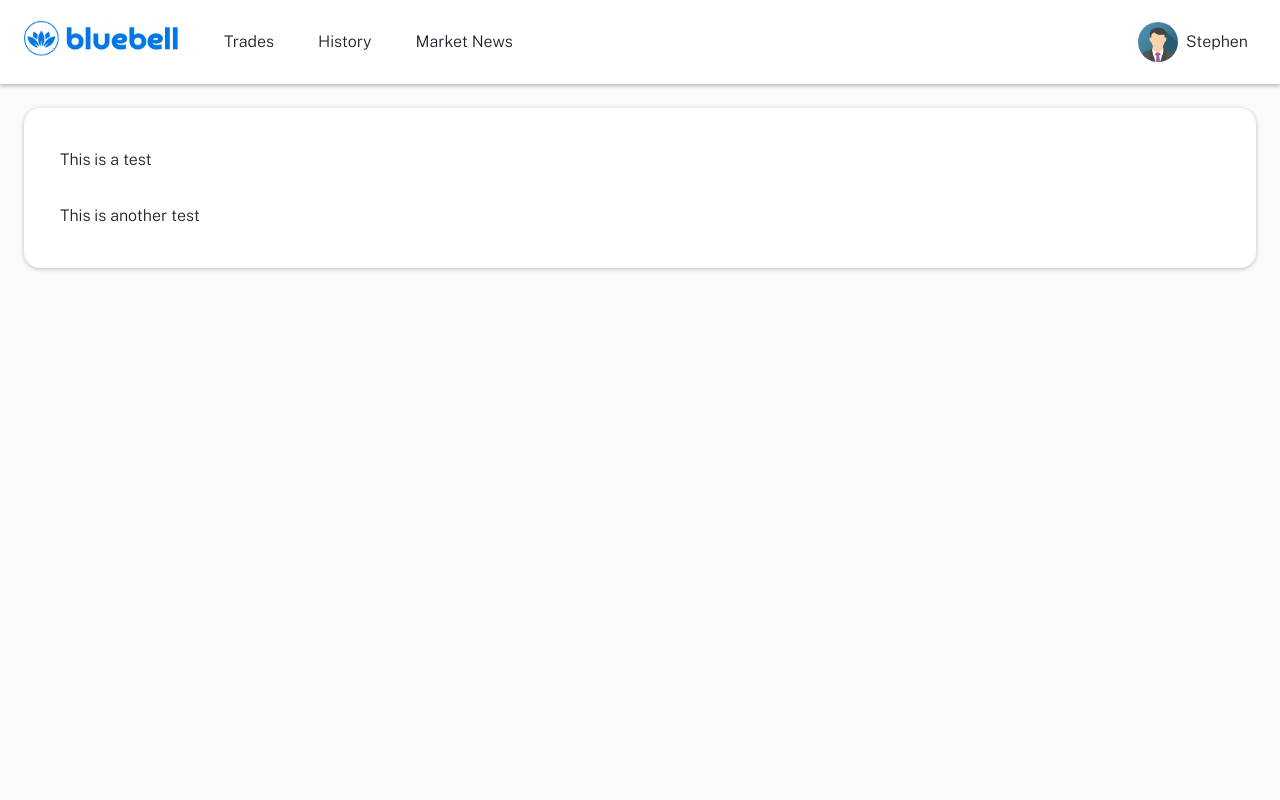
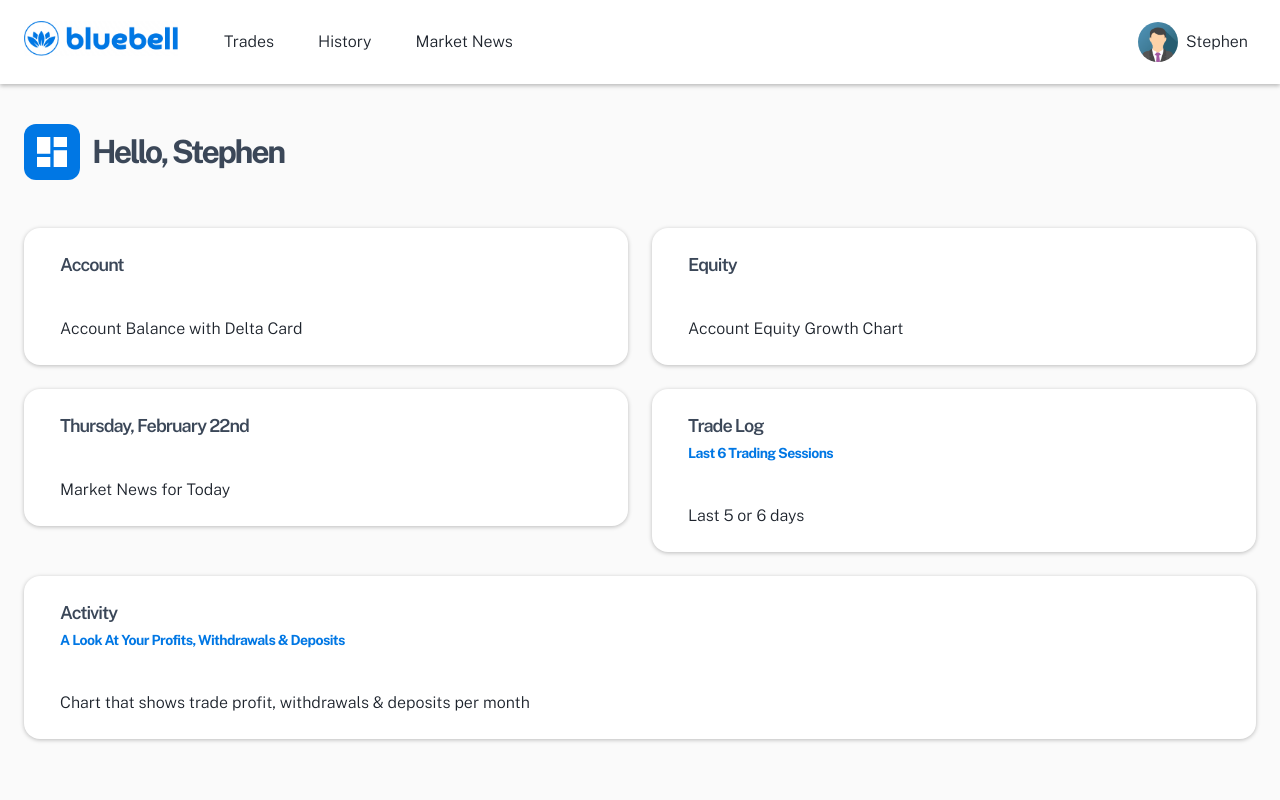
Before and after one commit to sPrizio/bluebell-ui, a Next.js app: page /dashboard in a window 1280 px wide. Shown: the top 800 px of the page. Built offline with nearby package versions, Linux system fonts and the light colour scheme.

Commit message:
implements global page loader, dashboard scaffolding

```diff
--- a/app/components/Footer/Footer.module.scss
+++ b/app/components/Footer/Footer.module.scss
@@ -3,7 +3,7 @@
 
 .footer {
   width: 100%;
-  padding: 1.5rem 0;
+  padding: 10rem 0 5rem 0;
 
   &__container {
     @include container;
--- a/app/components/Navigation/navbar/NavBar.tsx
+++ b/app/components/Navigation/navbar/NavBar.tsx
@@ -9,6 +9,7 @@ import MainLogo from "@/app/components/Navigation/logo/MainLogo";
 import Avatar from "@/app/components/Navigation/avatar/Avatar";
 import UserMenu from "@/app/components/Navigation/menu/UserMenu";
 import {usePathname} from "next/navigation";
+import Link from "next/link";
 
 /**
  * The top-page navigation component
@@ -44,7 +45,9 @@ function NavBar() {
       <div className={styles[`${baseClass}__container`]}>
         <div className={styles[`${baseClass}__items`] + ' ' + styles[`${baseClass}__items--left`]}>
           <div className={styles[`${baseClass}__item`] + ' ' + styles[`${baseClass}__item--brand`]}>
-            <MainLogo />
+            <Link href={'/dashboard'}>
+              <MainLogo />
+            </Link>
           </div>
           <div className={styles[`${baseClass}__item`]}>
             <NavBarItem route={'/trades'} label={'Trades'} active={'/trades' === currentTab}
--- /dev/null
+++ b/app/dashboard/layout.module.scss
@@ -0,0 +1,32 @@
+@import "app/variables.module";
+@import "app/mixins.module";
+
+.dashboard-page {
+  &__page-row {
+    width: 100%;
+    display: flex;
+    flex-direction: row;
+    align-items: flex-start;
+    justify-content: center;
+
+    &:not(:first-child) {
+      margin-top: 1.5rem;
+    }
+
+    &:not(:last-child) {
+      margin-bottom: 1.5rem;
+    }
+  }
+
+  &__page-column {
+    flex: 1;
+
+    &:not(:first-child) {
+      margin-left: 12px;
+    }
+
+    &:not(:last-child) {
+      margin-right: 12px;
+    }
+  }
+}
--- /dev/null
+++ b/app/dashboard/layout.tsx
@@ -0,0 +1,31 @@
+import {MdDashboard} from "react-icons/md";
+import PageHeaderSection from "@/app/components/Section/page/header/PageHeaderSection";
+import React from "react";
+import styles from './layout.module.scss'
+
+/**
+ * The default layout for the dashboard page
+ *
+ * @author Stephen Prizio
+ * @version 0.0.1
+ */
+export default function DashboardLayout({children}: {children: React.ReactNode}) {
+
+  const baseClass = "dashboard-page"
+
+
+  //  RENDER
+
+  return (
+    <div className={styles[baseClass]}>
+      <PageHeaderSection
+        title={'Hello, Stephen'}
+        controls={[]}
+        icon={<MdDashboard/>}
+      />
+      <div>
+        {children}
+      </div>
+    </div>
+  )
+}
--- a/app/dashboard/page.tsx
+++ b/app/dashboard/page.tsx
@@ -1,9 +1,18 @@
 'use client'
 
+import styles from './layout.module.scss'
+import React, {useEffect, useState} from "react";
 import BaseCard from "@/app/components/Card/BaseCard";
-import {useEffect, useState} from "react";
 
+/**
+ * The dashboard page
+ *
+ * @author Stephen Prizio
+ * @version 0.0.1
+ */
 export default function Dashboard() {
+
+  const baseClass = "dashboard-page"
 
   const [isLoading, setIsLoading] = useState<boolean>(false)
 
@@ -14,25 +23,54 @@ export default function Dashboard() {
   //  RENDER
 
   return (
-        <div className="">
-            <br/>
-            {/*<SimpleButton variant={"primary"} text={'Primary'}  />
-            <br />
-            <SimpleButton variant={"secondary"} text={'Secondary'}  />
-            <br />
-            <SimpleButton variant={"tertiary"} text={'Tertiary'}  />
-            <br />
-            <SimpleButton variant={"secondary"} text={'Primary'} loading={true}  />
-            <br />
-            <SimpleButton variant={"primary"} text={'Primary'} plain={true}  />
-            <br />
-            <SimpleButton variant={"secondary"} text={'Secondary (Active)'} plain={true} active={true}  />
-            <br />*/}
-            <div className="container">
+    <div className={styles[baseClass]}>
+      <div className={styles[`${baseClass}__page-row`]}>
+        <div className={styles[`${baseClass}__page-column`]}>
           <BaseCard
+            title={'Account'}
             hasBorder={false}
-                    content={[<p key={0}>This is a test</p>, <p key={1}>This is another test</p>]}
+            hasOverflow={false}
+            content={[<div key={0}>Account Balance with Delta Card</div>]}
           />
+        </div>
+        <div className={styles[`${baseClass}__page-column`]}>
+          <BaseCard
+            title={'Equity'}
+            hasBorder={false}
+            hasOverflow={false}
+            content={[<div key={0}>Account Equity Growth Chart</div>]}
+          />
+        </div>
+      </div>
+      <div className={styles[`${baseClass}__page-row`]}>
+        <div className={styles[`${baseClass}__page-column`]}>
+          <BaseCard
+            title={'Thursday, February 22nd'}
+            hasBorder={false}
+            hasOverflow={false}
+            content={[<div key={0}>Market News for Today</div>]}
+          />
+        </div>
+        <div className={styles[`${baseClass}__page-column`]}>
+          <BaseCard
+            title={'Trade Log'}
+            subtitle={'Last 6 trading sessions'}
+            hasBorder={false}
+            hasOverflow={false}
+            content={[<div key={0}>Last 5 or 6 days</div>]}
+          />
+        </div>
+      </div>
+      <div className={styles[`${baseClass}__page-row`]}>
+        <div className={styles[`${baseClass}__page-column`]}>
+          <BaseCard
+            title={'Activity'}
+            subtitle={'A look at your profits, withdrawals & deposits'}
+            hasBorder={false}
+            hasOverflow={false}
+            content={[<div key={0}>Chart that shows trade profit, withdrawals & deposits per month</div>]}
+          />
+        </div>
       </div>
     </div>
   )
--- a/app/layout.module.scss
+++ b/app/layout.module.scss
@@ -23,7 +23,7 @@
 .flex-page {
   display: flex;
   flex-direction: row;
-  min-height: 100vh;
+  min-height: 75vh;
   align-items: stretch;
 
   &__content {
```
Also changed, not shown: app/components/Loader/PageLoader.module.scss (added, +56 -0 lines), app/components/Loader/PageLoader.tsx (added, +26 -0 lines), app/loading.tsx (added, +13 -0 lines), app/page.tsx (+2 -92 lines), 1 other file (tests, documents, lock files or other folders). Lines whose indentation alone changed are shown as unchanged.
